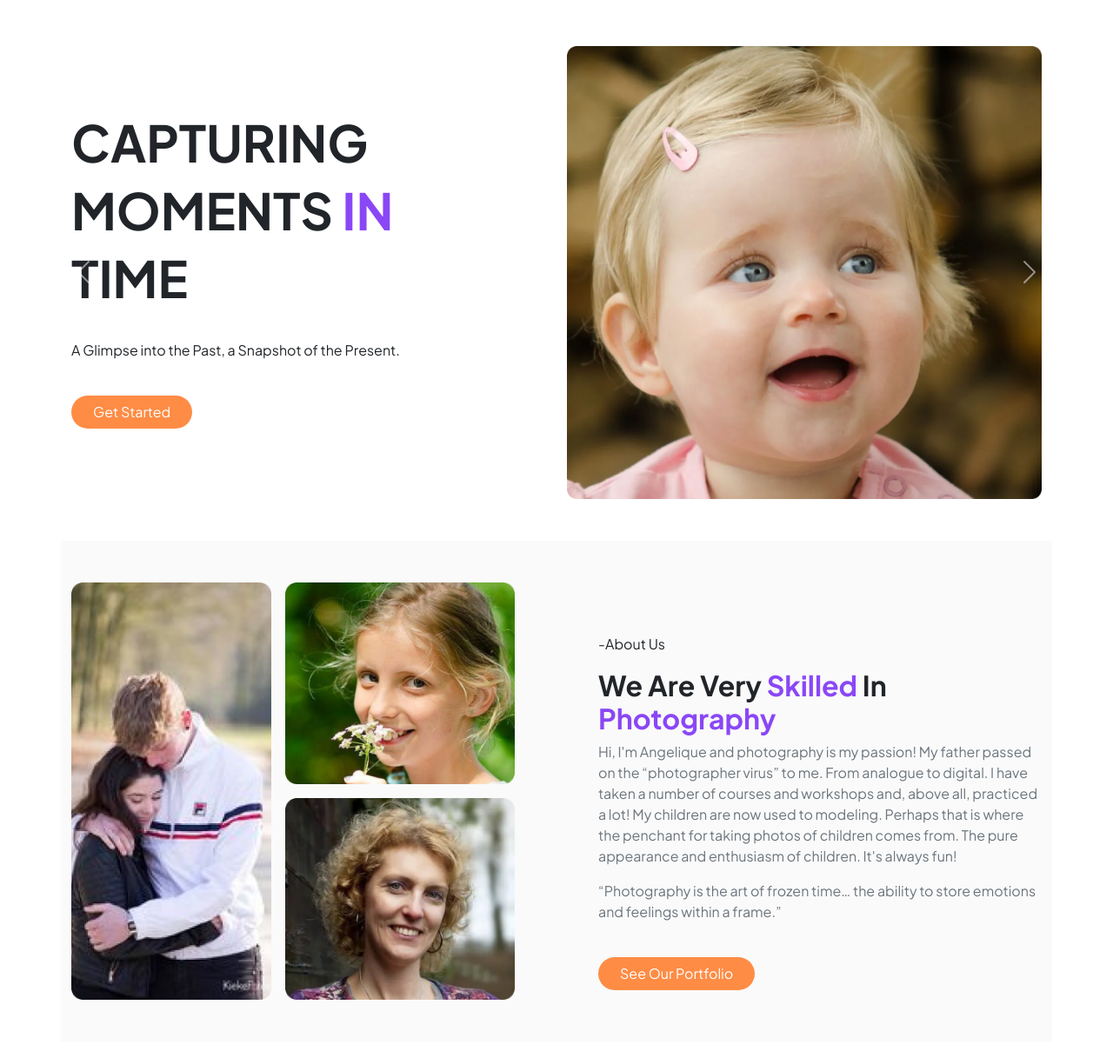
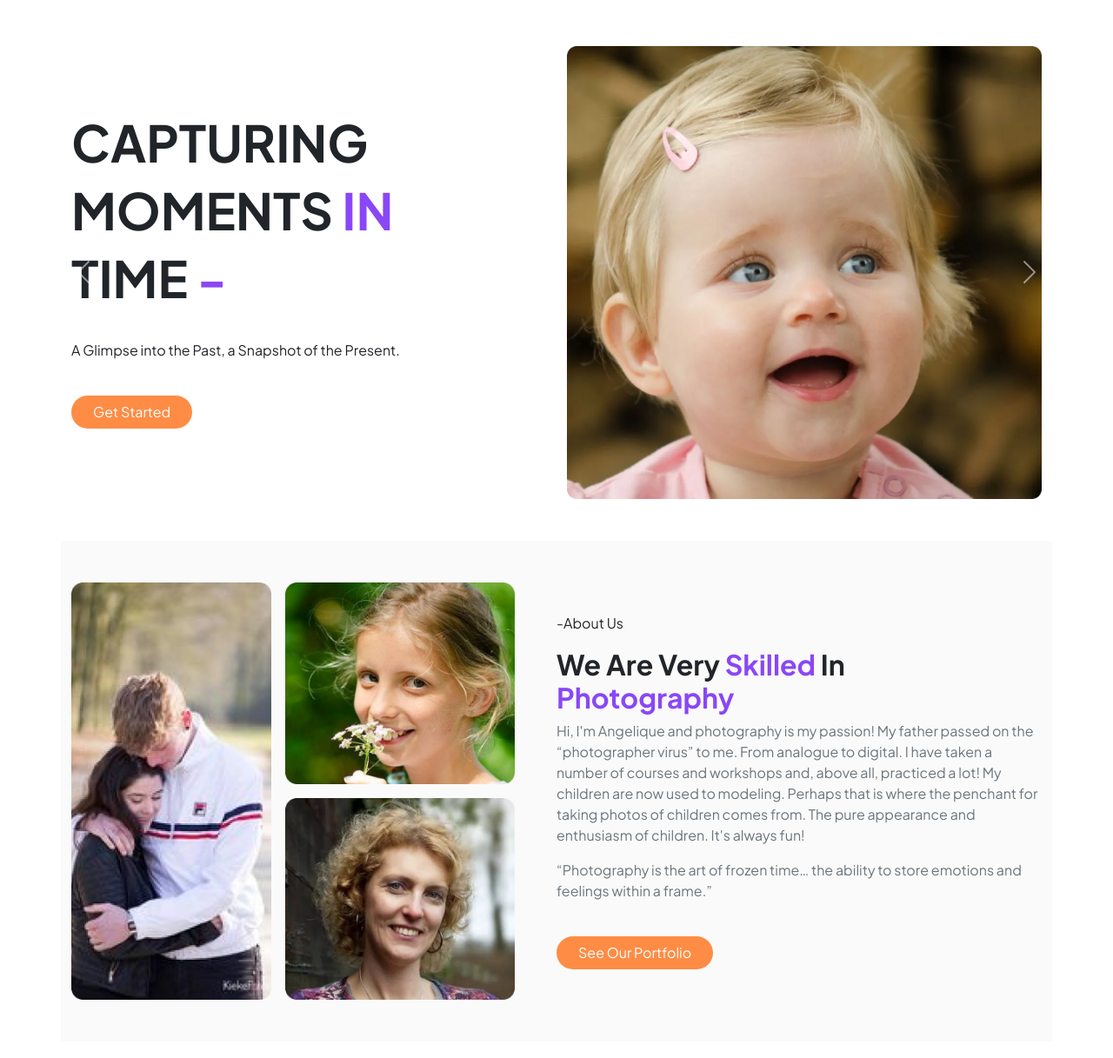
Before and after one commit to nayeem-haque/KiekePhotography-Assignment-02-Hablu, a plain HTML site: page index.html in a window 1280 px wide. Shown: the part 74-1291 px from the top of the page at 87% size. Drawn offline with nearby package versions, Linux system fonts and the light colour scheme.

Commit message:
final commit

```diff
--- a/index.html
+++ b/index.html
@@ -37,7 +37,9 @@
                 <div class="row gap-5 gap-md-0 py-5">
                  <div class="col-md-6 com-12 pt-5">
 
-                    <h1 class="pt-4 large-text">CAPTURING MOMENTS <span style="color:#8A47F6;">IN</span> <br> TIME</h1>
+                    <h1 class="pt-4 large-text">CAPTURING MOMENTS <span style="color:#8A47F6;">IN</span> <br> TIME
+                    <span style="color:#8A47F6;">-</span>
+                    </h1>
                     <p class=" pt-4">A Glimpse into the Past, a Snapshot of the Present.</p>
 
                     <div class="d-flex gap-5 pt-4">
@@ -134,7 +136,7 @@
               </div>
             </div>
           </div>
-            <div class="col-12 col-md-6 ps-5 pt-5">
+            <div class="col-12 col-md-6  ">
                 <p>-About Us</p>
                 <h2 class=" fw-bold">
                     We Are Very <span style="color:#8A47F6;">Skilled</span> In <br><span style="color:#8A47F6;">Photography</span>
```
Also changed, not shown: style.css (line endings or trailing spaces).
